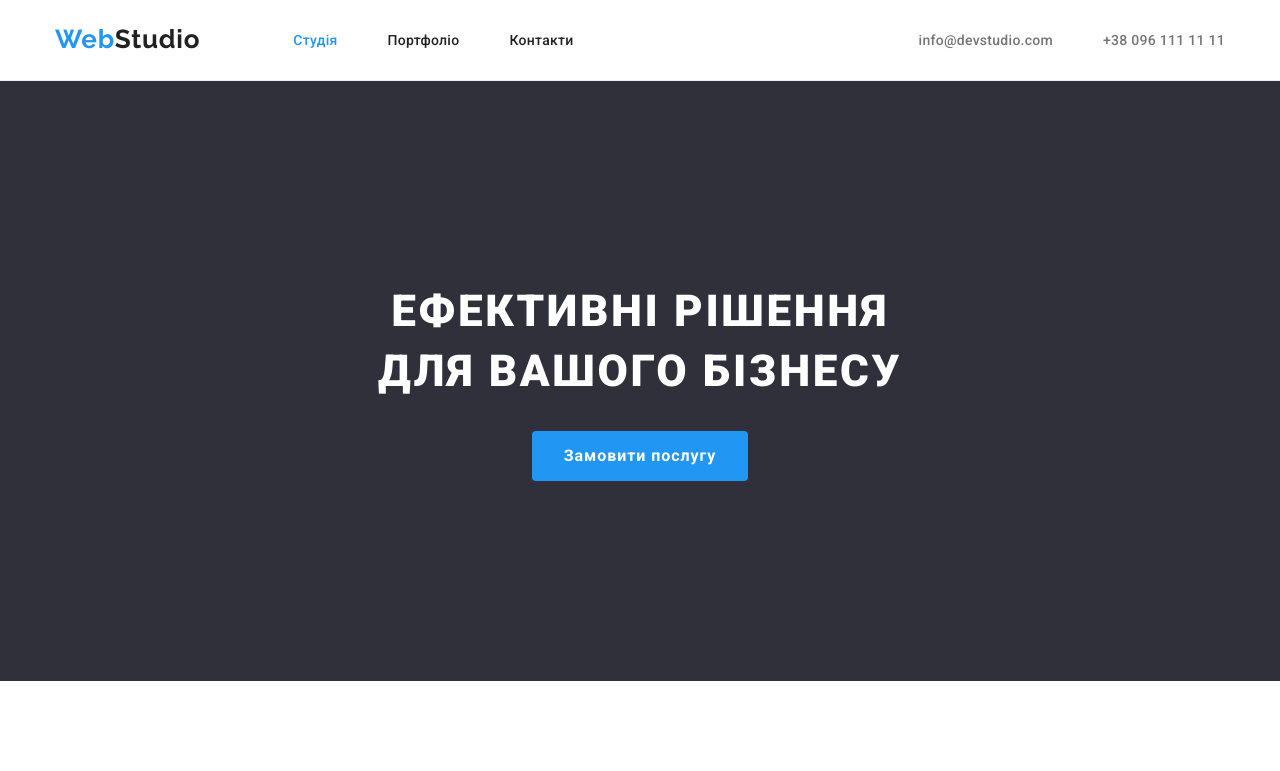
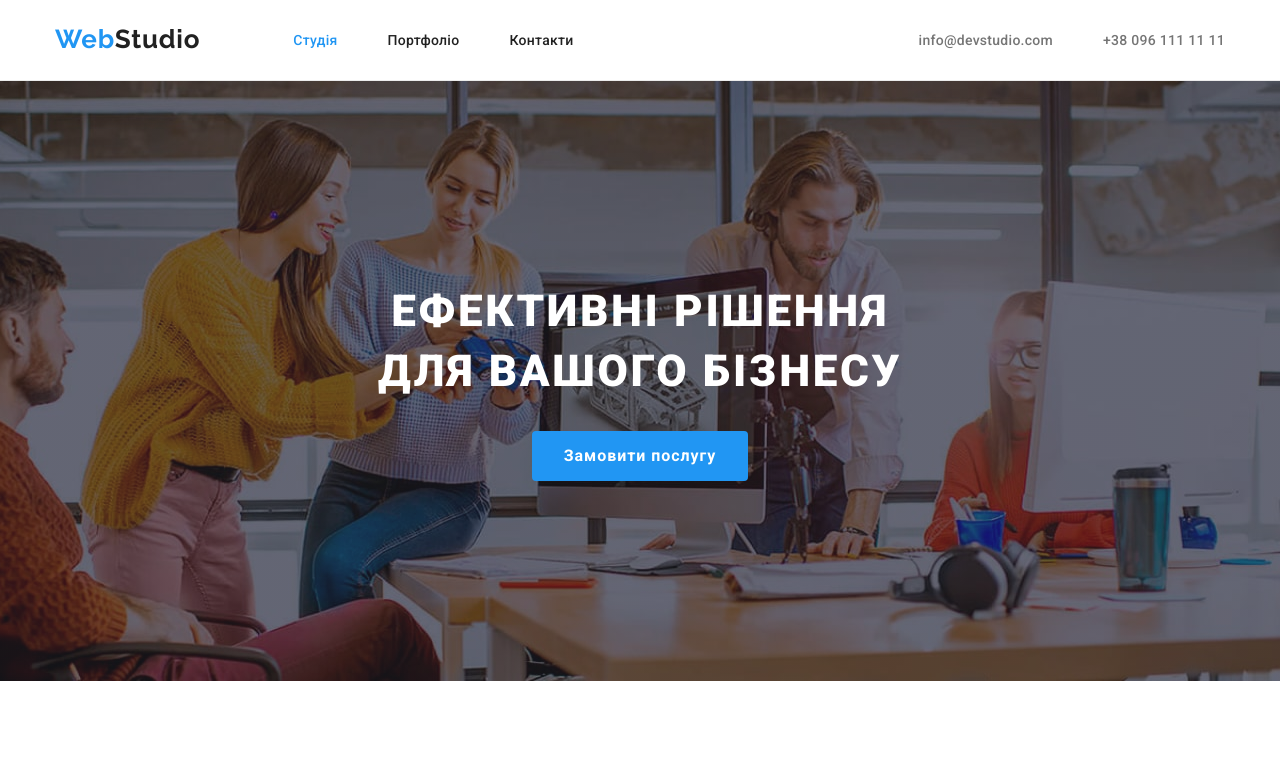
Before and after one commit to Anita-Sheptytska/goit-markup-hw-04, a plain HTML site: page index.html in a window 1280 px wide. Shown: the top 771 px of the page. Drawn offline with nearby package versions, Linux system fonts and the light colour scheme.

Commit message:
Add background hero

```diff
--- a/css/styles.css
+++ b/css/styles.css
@@ -49,7 +49,6 @@
     padding-right: 15px;
     margin-left: auto;
     margin-right: auto;
-
 }
 
 .section {
@@ -125,6 +124,12 @@ ul {
     padding-top: 32px 0;
 }
 
+.list-nav::before {
+    content: ;
+    width: 16px;
+    height: 12px;
+    display: block;
+}
 
 .list-contact {
     display: flex;
@@ -160,9 +165,23 @@ ul {
 }
 
 .hero {
-    background-color: var(--main-bg-cl);
     text-align: center;
     padding: 200px 0;
+    background-color: #C4C4C4;
+    background-image: linear-gradient(
+        to right,
+        rgba(47, 48, 58, 0.4),
+        rgba(47, 48, 58, 0.4)
+        ),
+    url("/image/hero.jpg");
+    background-size: cover;
+    margin-left: auto;
+    margin-right: auto;
+    height: 600px;
+    max-width: 1600px;
+    background-repeat: no-repeat;
+    background-position: center;
+
 }
 
 .hero-container {
```
Also changed, not shown: index.html (+7 -3 lines), image/hero.jpg (added), image/icon/client1.svg (added), image/icon/client2.svg (added), image/icon/client3.svg (added), image/icon/client4.svg (added), image/icon/client5.svg (added), image/icon/client6.svg (added), image/icon/facebook.svg (added), image/icon/icon1.svg (added), image/icon/icon2.svg (added), image/icon/icon3.svg (added), image/icon/icon4.svg (added), image/icon/instagram.svg (added), 5 more files.
